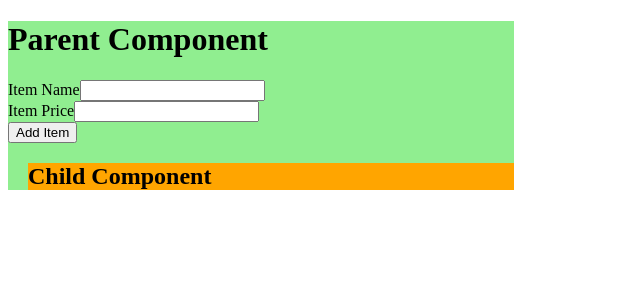
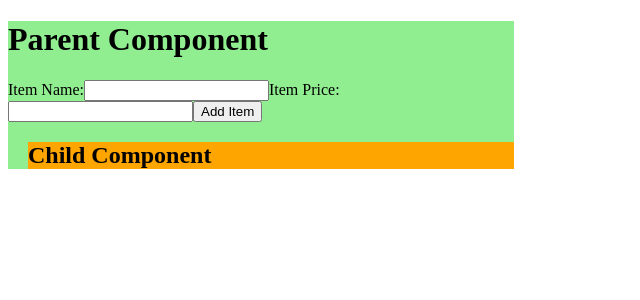
Before and after one commit to acciojob/lift-state-up-4-AmanVerma5, a React app: page / in a window 1280 px wide. Shown: the top 300 px of the page, without its empty margins (0-640 px from the left). Built offline with nearby package versions, Linux system fonts and the light colour scheme.

Commit message:
submitting code-Mon Jul 17 2023 14:39:03 GMT+0530 (India Standard Time)

```diff
--- a/src/components/Parent.js
+++ b/src/components/Parent.js
@@ -25,8 +25,10 @@ const Parent=()=>{
     return (
         <div className="parent">
             <h1>Parent Component</h1>
-            <div className="itemName">Item Name<input type="text" id="itemName" value={itemName} onChange={(event)=>setItemName(event.target.value)}/></div>
-            <div className="itemPrice">Item Price<input type="text" id="itemPrice" value={itemPrice} onChange={(event)=>setItemPrice(event.target.value)}/></div>
+            <label htmlFor="itemName">Item Name:</label>
+            <input type="text" id='itemName' value={itemName} onChange={(e) => setItemName(e.target.value)} />
+            <label htmlFor="itemPrice">Item Price:</label>
+            <input type="number" id='itemPrice' value={itemPrice} onChange={(e) => setItemPrice(e.target.value)} />
             <button onClick={handleClick}>Add Item</button>
             <Child addItem={items} removeItem={removeItem}/>
         </div>
```
